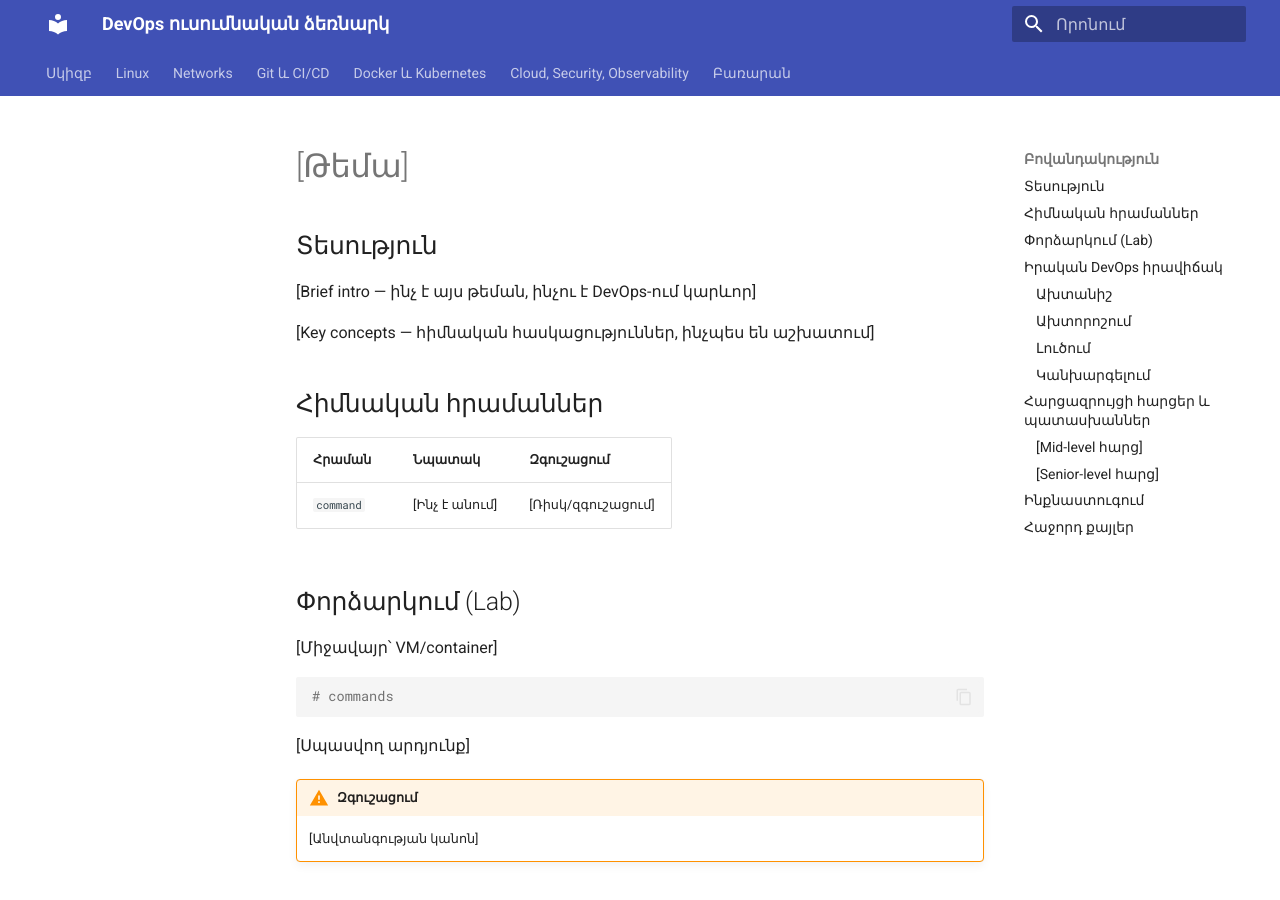
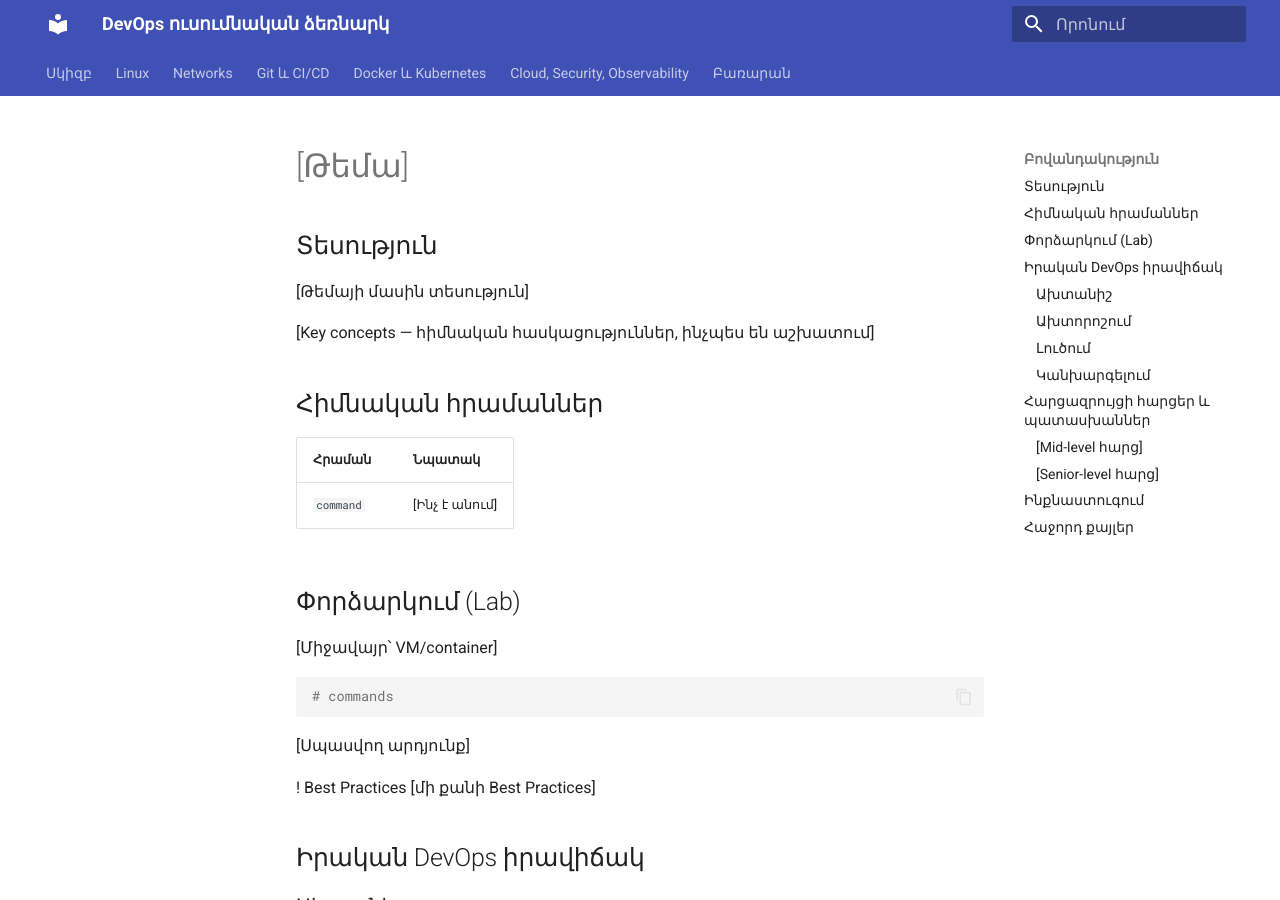
Before and after one commit to harutyunyangg/devops-book, an MkDocs documentation site: the page built from docs/_template.md, in a window 1280 px wide and 900 px high. Built offline with MkDocs 1.6.1 and Material for MkDocs 9.7.7, drawn with Linux system fonts in a browser that asks for light colours.

Commit message:
Update AGENTS.md and _template.md for clarity; add section on dangling vs unused images in Docker

```diff
--- a/docs/_template.md
+++ b/docs/_template.md
@@ -2,15 +2,15 @@
 
 ## Տեսություն
 
-[Brief intro — ինչ է այս թեման, ինչու է DevOps-ում կարևոր]
+[Թեմայի մասին տեսություն]
 
 [Key concepts — հիմնական հասկացություններ, ինչպես են աշխատում]
 
 ## Հիմնական հրամաններ
 
-| Հրաման | Նպատակ | Զգուշացում |
-| --- | --- | --- |
-| `command` | [Ինչ է անում] | [Ռիսկ/զգուշացում] |
+| Հրաման | Նպատակ |
+| --- | --- |
+| `command` | [Ինչ է անում] |
 
 ## Փորձարկում (Lab)
 
@@ -22,8 +22,8 @@
 
 [Սպասվող արդյունք]
 
-!!! warning "Զգուշացում"
-    [Անվտանգության կանոն]
+! Best Practices
+    [մի քանի Best Practices]
 
 ## Իրական DevOps իրավիճակ
 
```
Also changed, not shown: other parts of docs/_template.md (+1 -0 lines), AGENTS.md (+1 -8 lines), docs/docker-kubernetes/index.md (+16 -4 lines).
